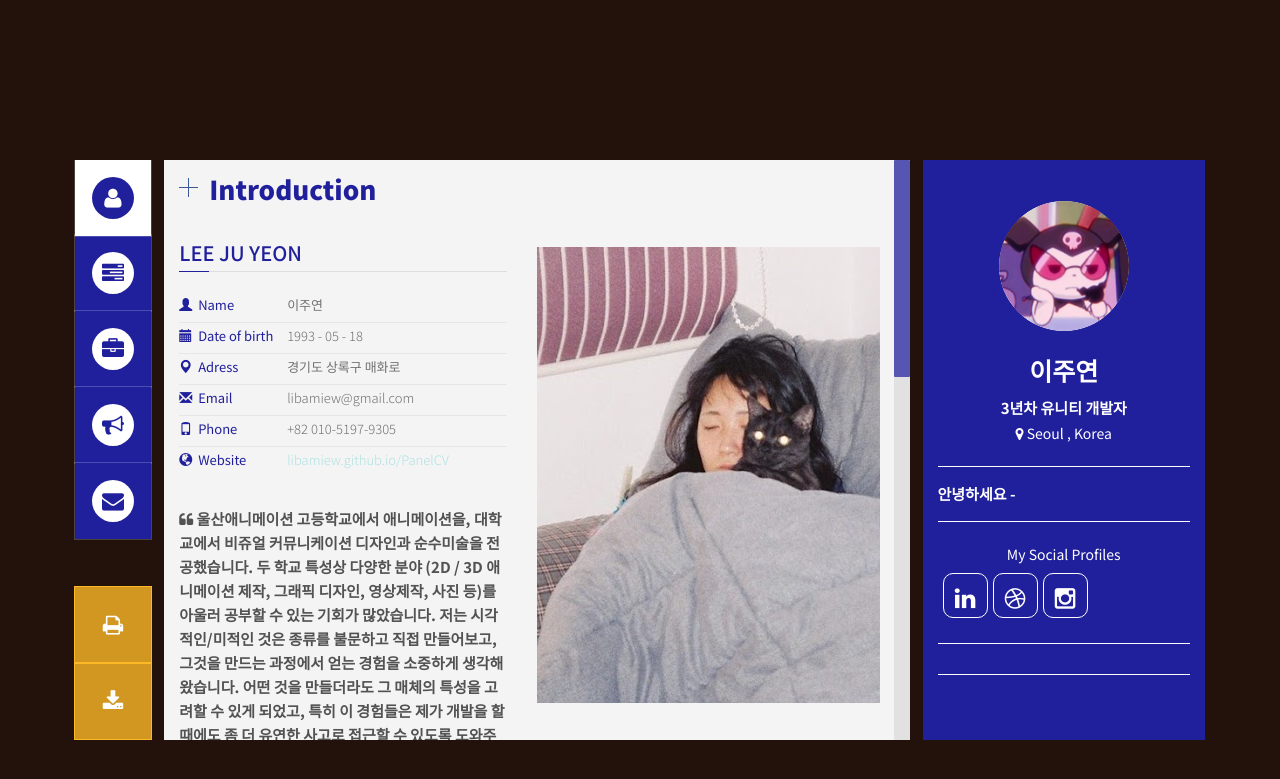
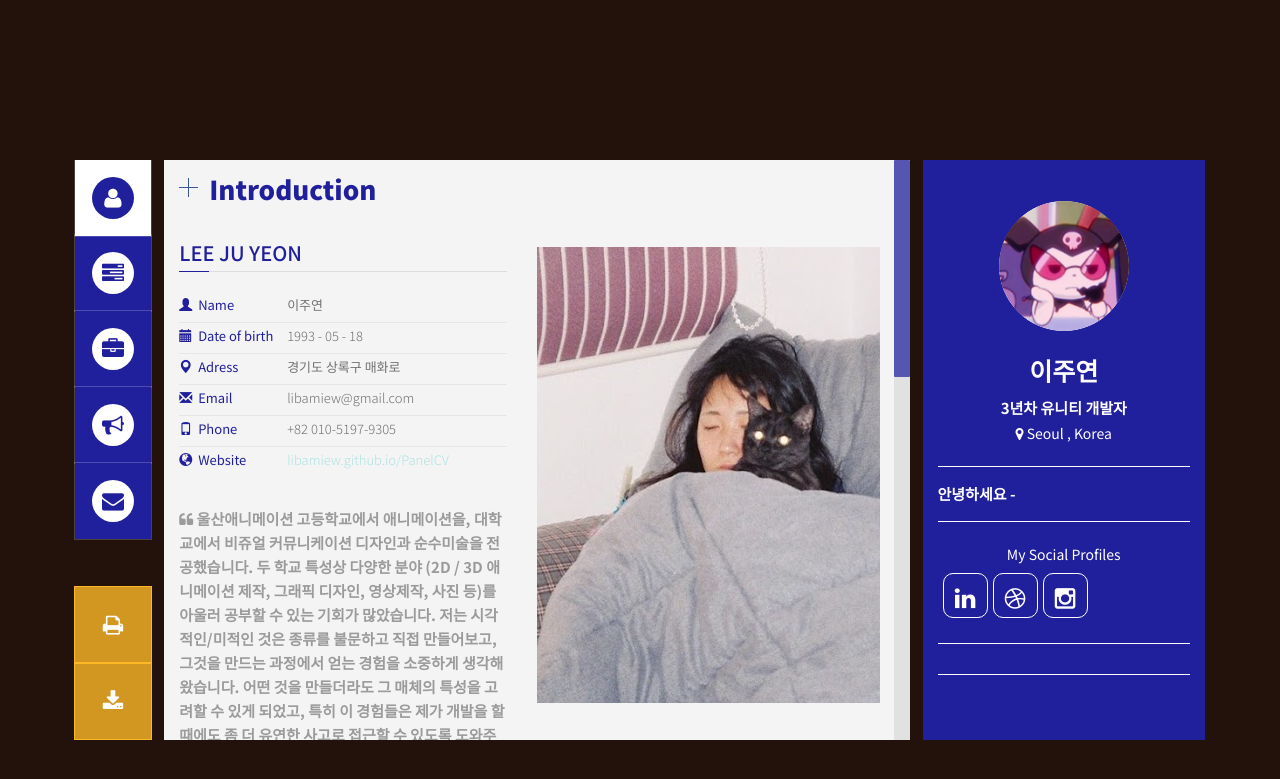
Before and after one commit to libamiew/PanelCV, a Jekyll site: the page built from index.html, in a window 1280 px wide. Shown: the top 779 px of the page. Built offline with Jekyll 4.4.1, drawn with Linux system fonts in a browser that asks for light colours; some web fonts are replaced.

Commit message:
Update main.css

```diff
--- a/assets/css/main.css
+++ b/assets/css/main.css
@@ -398,7 +398,7 @@
     text-align: left;
     font-weight: 600;
     margin: 0;
-    color: rgb(82, 82, 82) !important;
+    color: rgb(155, 155, 155) !important;
     font-family: 'Noto Sans KR', sans-serif;
 }
 .active-hi-icon {
@@ -2388,13 +2388,13 @@
     }
 
     .panel-title {
-        font-size: 13px;
+        font-size: 15px;
     }
     .text_content {
-        font-size: 13px;
+        font-size: 15px;
     }
     .resp-tabs-container h1 {
-        font-size: 11px;
+        font-size: 15px;
     }
 
     h5, .h5 {
```
